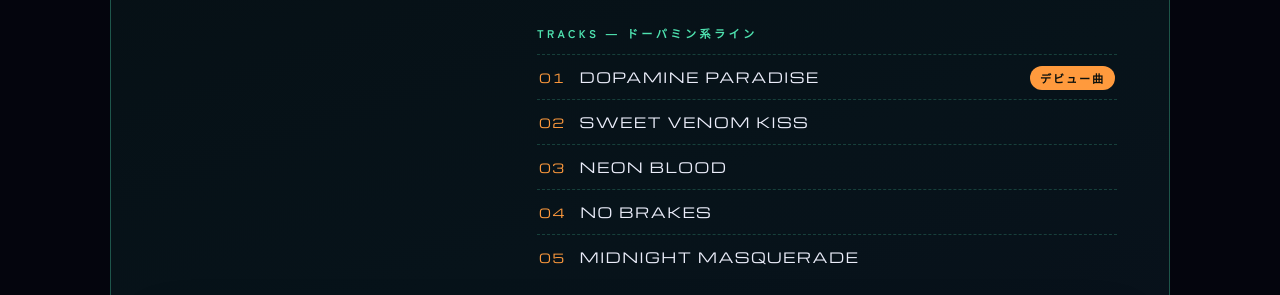
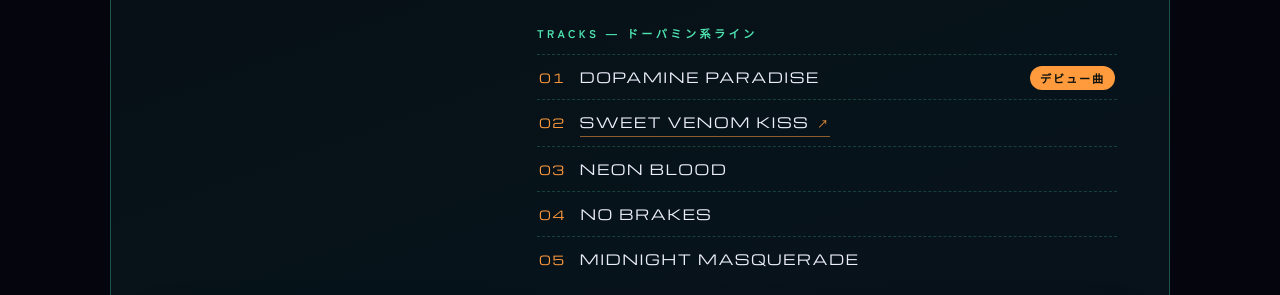
Before and after one commit to lilium926lab/nebula, a plain HTML site: page nebula/index.html in a window 1280 px wide. Shown: the part 3392-3687 px from the top of the page. Drawn offline with nearby package versions, Linux system fonts and the light colour scheme.

Commit message:
NEBULA両ページの楽曲リストにSWEET VENOM KISSのYouTubeリンクを追加

```diff
--- a/nebula/index.html
+++ b/nebula/index.html
@@ -539,6 +539,23 @@
         color: var(--ember);
         font-size: 0.78rem;
       }
+      .track-list li a.track-link {
+        color: inherit;
+        text-decoration: none;
+        border-bottom: 1px solid rgba(255, 154, 61, 0.55);
+        padding-bottom: 1px;
+        transition: color 0.2s ease, border-color 0.2s ease;
+      }
+      .track-list li a.track-link::after {
+        content: "↗";
+        margin-left: 8px;
+        font-size: 0.78em;
+        color: var(--ember);
+      }
+      .track-list li a.track-link:hover, .track-list li a.track-link:focus-visible {
+        color: #fff;
+        border-bottom-color: var(--ember);
+      }
       .track-list li .tag {
         margin-left: auto;
         font-family: var(--font-body);
@@ -954,7 +971,7 @@
                   <p class="t-head">TRACKS ― ドーパミン系ライン</p>
                   <ol>
                     <li>DOPAMINE PARADISE<span class="tag">デビュー曲</span></li>
-                    <li>SWEET VENOM KISS</li>
+                    <li><a class="track-link" href="https://youtu.be/4RB5fM4W1_k" target="_blank" rel="noopener">SWEET VENOM KISS</a></li>
                     <li>NEON BLOOD</li>
                     <li>NO BRAKES</li>
                     <li>MIDNIGHT MASQUERADE</li>
```
Also changed, not shown: nebula-2/index.html (+5 -1 lines).
